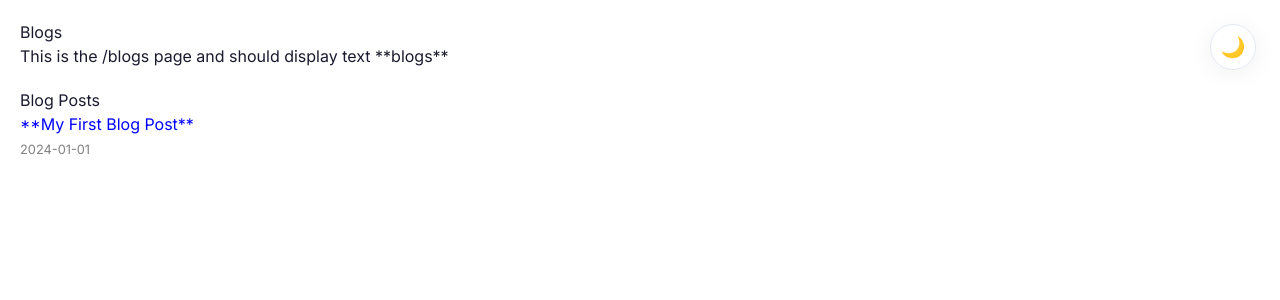
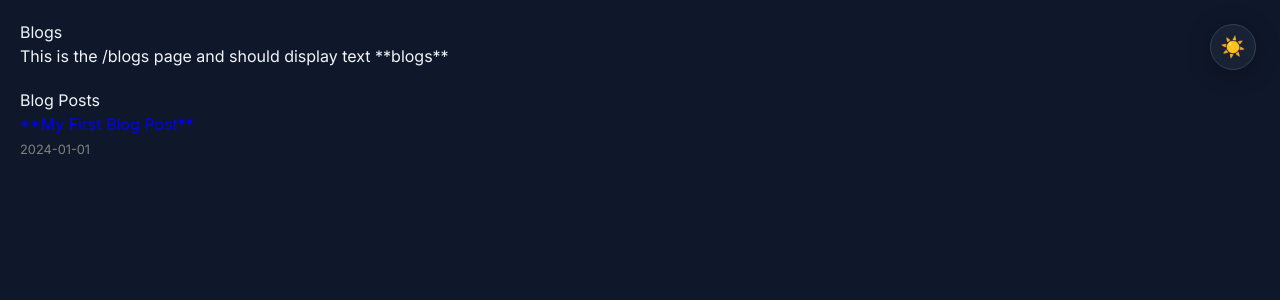
Before and after one commit to Niyaz2498/personal-site, a Next.js app: page /blogs in a window 1280 px wide. Shown: the top 300 px of the page. Built offline with nearby package versions, Linux system fonts and the light colour scheme.

Commit message:
content Change + adding Credits

```diff
--- a/src/app/components/Connect.js
+++ b/src/app/components/Connect.js
@@ -27,9 +27,12 @@ export default function Connect() {
       </div>
 
       <div className="footer-divider" />
-      <p className="footer-copy">
-        © {new Date().getFullYear()} Mohamed Niyaz. All rights reserved.
-      </p>
+      <div className="footer-copy">
+        <p>© {new Date().getFullYear()} Mohamed Niyaz. All rights reserved.</p>
+        <p style={{ marginTop: '0.5rem', fontSize: '0.75rem', color: '#475569' }}>
+          Made with help from <strong>Antigravity</strong>. Thanks to Google for the free plan! 🚀
+        </p>
+      </div>
     </footer>
   );
 }
--- a/src/app/components/Education.js
+++ b/src/app/components/Education.js
@@ -4,7 +4,7 @@ const educations = [
   {
     logo: '/bits_pilani_wilp_logo.jpeg',
     institution: 'BITS Pilani',
-    degree: 'M.Tech AI/ML',
+    degree: 'M.Tech AI/ML - WILP',
     timeline: 'Oct 2025 — Present',
   },
   {
--- a/src/app/components/IntroContainer.js
+++ b/src/app/components/IntroContainer.js
@@ -4,7 +4,6 @@ import Image from 'next/image';
 import { useState, useEffect } from 'react';
 
 const phrases = [
-  'Crafting Scalable Systems',
   'Passionate about AI & ML',
   'Solving Complex Problems',
   'Building Quality Software',
@@ -64,10 +63,10 @@ export default function Hero() {
         <div className="hero-text">
           <p className="hero-greeting">Hey there! 👋</p>
           <h1 className="hero-name">
-            I&apos;m <span className="accent">Mohamed Niyaz</span>
+            I&apos;m <span className="accent">Mohamed Niyaz M</span>
           </h1>
           <p className="hero-tagline">
-            Senior Engineer at <strong>Presidio</strong> · M.Tech AI/ML at{' '}
+            Senior Engineer at <strong>Presidio</strong> · M.Tech AI/ML - WILP at{' '}
             <strong>BITS Pilani</strong>
           </p>
 
--- a/src/app/components/ThemeToggle.js
+++ b/src/app/components/ThemeToggle.js
@@ -9,7 +9,7 @@ export default function ThemeToggle() {
   useEffect(() => {
     setMounted(true);
     const saved = localStorage.getItem('theme');
-    const dark = saved === 'dark';
+    const dark = saved ? saved === 'dark' : true;
     setIsDark(dark);
     document.documentElement.setAttribute('data-theme', dark ? 'dark' : 'light');
   }, []);
--- a/src/app/globals.css
+++ b/src/app/globals.css
@@ -65,7 +65,9 @@ body {
   overflow-x: hidden;
 }
 
-*, *::before, *::after {
+*,
+*::before,
+*::after {
   box-sizing: border-box;
 }
 
@@ -81,7 +83,7 @@ a:hover {
 
 /* ===== SECTION LAYOUT ===== */
 .section {
-  padding: 5rem 2rem;
+  padding: 3.5rem 2rem;
   max-width: 900px;
   margin: 0 auto;
 }
@@ -91,7 +93,7 @@ a:hover {
   font-weight: 700;
   color: var(--text-primary);
   text-align: center;
-  margin-bottom: 3rem;
+  margin-bottom: 2.5rem;
   position: relative;
 }
 
@@ -256,7 +258,7 @@ a:hover {
 
 .timeline-item {
   position: relative;
-  margin-bottom: 2rem;
+  margin-bottom: 1.25rem;
 }
 
 .timeline-item:last-child {
@@ -343,7 +345,7 @@ a:hover {
 .education-grid {
   display: grid;
   grid-template-columns: repeat(auto-fit, minmax(300px, 1fr));
-  gap: 1.5rem;
+  gap: 1.25rem;
   max-width: 700px;
   margin: 0 auto;
 }
@@ -418,7 +420,7 @@ a:hover {
 }
 
 .kaggle-profile-card {
-  margin-bottom: 2.5rem;
+  margin-bottom: 2rem;
   max-width: 700px;
   margin-left: auto;
   margin-right: auto;
@@ -516,7 +518,7 @@ a:hover {
   flex-direction: column;
   gap: 1rem;
   max-width: 700px;
-  margin: 0 auto 2.5rem;
+  margin: 0 auto 2rem;
 }
 
 .kaggle-comp-card {
@@ -655,6 +657,7 @@ a:hover {
     opacity: 0;
     transform: translateY(30px);
   }
+
   to {
     opacity: 1;
     transform: translateY(0);
@@ -662,22 +665,42 @@ a:hover {
 }
 
 @keyframes blink {
-  50% { opacity: 0; }
+  50% {
+    opacity: 0;
+  }
 }
 
 @keyframes glowPulse {
-  0%, 100% { box-shadow: 0 0 14px rgba(16, 185, 129, 0.3); }
-  50%       { box-shadow: 0 0 28px rgba(16, 185, 129, 0.65); }
+
+  0%,
+  100% {
+    box-shadow: 0 0 14px rgba(16, 185, 129, 0.3);
+  }
+
+  50% {
+    box-shadow: 0 0 28px rgba(16, 185, 129, 0.65);
+  }
 }
 
 .fade-in-up {
   animation: fadeInUp 0.6s ease-out both;
 }
 
-.fade-in-up-delay-1 { animation-delay: 0.1s; }
-.fade-in-up-delay-2 { animation-delay: 0.2s; }
-.fade-in-up-delay-3 { animation-delay: 0.3s; }
-.fade-in-up-delay-4 { animation-delay: 0.4s; }
+.fade-in-up-delay-1 {
+  animation-delay: 0.1s;
+}
+
+.fade-in-up-delay-2 {
+  animation-delay: 0.2s;
+}
+
+.fade-in-up-delay-3 {
+  animation-delay: 0.3s;
+}
+
+.fade-in-up-delay-4 {
+  animation-delay: 0.4s;
+}
 
 /* ===== RESPONSIVE ===== */
 @media (max-width: 768px) {
--- a/src/app/layout.js
+++ b/src/app/layout.js
@@ -16,7 +16,7 @@ export const metadata = {
 
 export default function RootLayout({ children }) {
   return (
-    <html lang="en" data-theme="light">
+    <html lang="en" data-theme="dark">
       <head>
         {/* Load saved theme before paint to avoid flash */}
         <script
@@ -25,8 +25,8 @@ export default function RootLayout({ children }) {
               (function() {
                 try {
                   var saved = localStorage.getItem('theme');
-                  if (saved === 'dark') {
-                    document.documentElement.setAttribute('data-theme', 'dark');
+                  if (saved === 'light') {
+                    document.documentElement.setAttribute('data-theme', 'light');
                   }
                 } catch(e) {}
               })();
```
